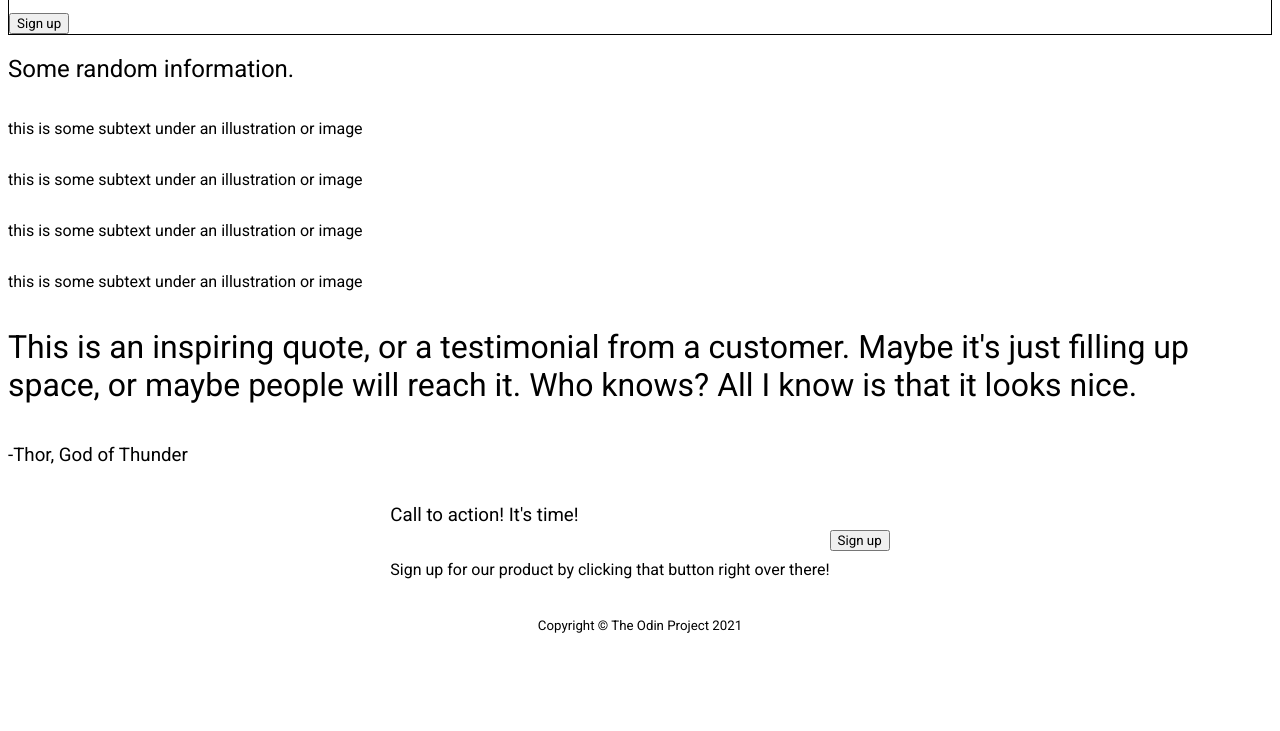
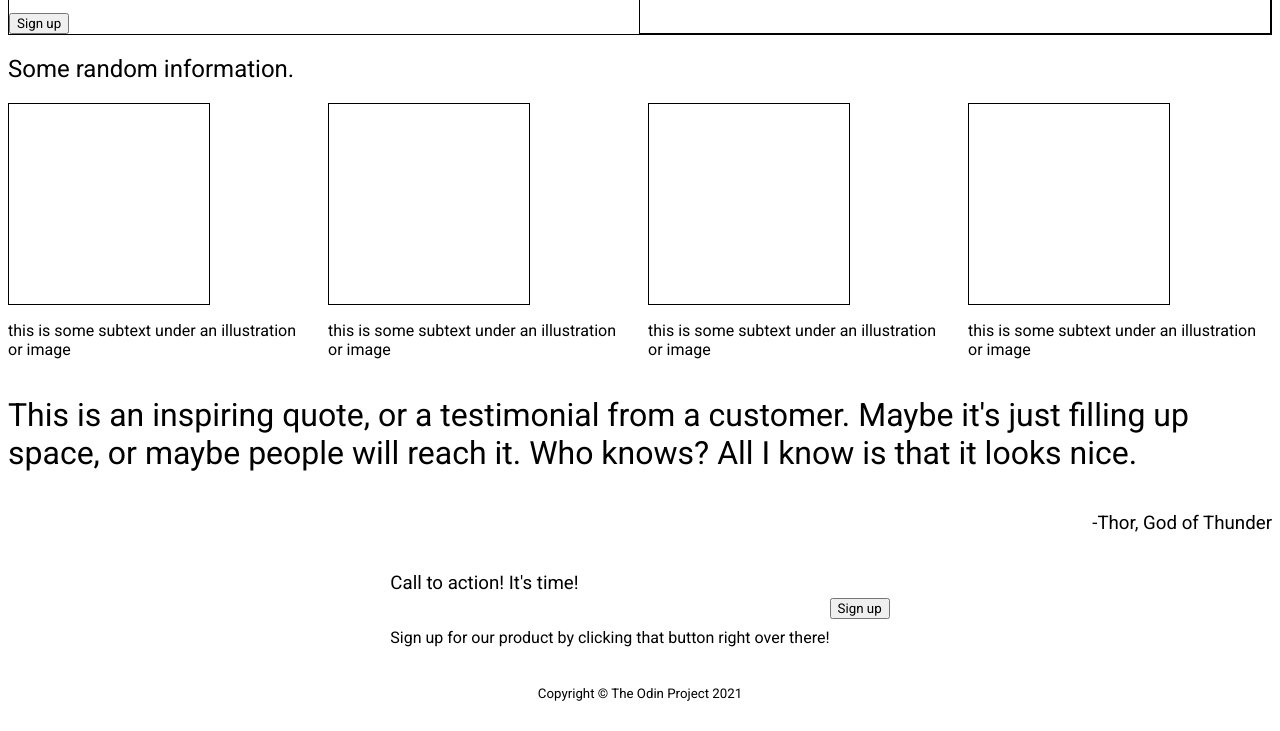
Before and after one commit to deep-vinci/landing-page, a plain HTML site: page index.html in a window 1280 px wide. Shown: the part 184-915 px from the top of the page. Before the commit the page ends 847 px from the top, so only its background shows below. Drawn offline with Linux system fonts and the light colour scheme; a web font is replaced by a local one.

Commit message:
modified layout of section-four by nesting button parent div inside parent div of text div

```diff
--- a/index.html
+++ b/index.html
@@ -20,70 +20,82 @@
         </ul>
     </nav>
 
+    <!-- layout done -->
     <div class="section-one">
-        <div>
+        <div class="subsection-one">
             <h1>This website is awesome</h1>
             <p>This website has some subtext that goes here under the main title. It's a smaller font and the color is lower contrast</p>
             <button>Sign up</button>
         </div>
+        <div class="subsection-two">
             <div>
                 <p>this is a placholder for an image</p>
             </div>
         </div>
+    </div>
 
+    <!-- layout done -->
     <div class="section-two">
-        <div>
+        <div class="info">
             <h2>
                 Some random information.
             </h2>
         </div>
-        <div>
-            <div class="illustration-box"></div>
+        <div class="below-info">
+            <div class="illustration-box">
+                <div class="box"></div>
                 <div>
                     <p>this is some subtext under an illustration or image</p>
                 </div>
             </div>
-        <div>
-            <div class="illustration-box"></div>
+            <div class="illustration-box">
+                <div class="box"></div>
                 <div>
                     <p>this is some subtext under an illustration or image</p>
                 </div>
             </div>
-        <div>
-            <div class="illustration-box"></div>
+            <div class="illustration-box">
+                <div class="box"></div>
                 <div>
                     <p>this is some subtext under an illustration or image</p>
                 </div>
             </div>
-        <div>
-            <div class="illustration-box"></div>
+            <div class="illustration-box">
+                <div class="box"></div>
                 <div>
                     <p>this is some subtext under an illustration or image</p>
                 </div>
             </div>
+
+        </div>
     </div>
 
+    <!-- layout done -->
     <div class="section-three">
         <div>
             <h1>This is an inspiring quote, or a testimonial from a customer. Maybe it's just filling up space, or maybe people will reach it. Who knows? All I know is that it looks nice.</h1>
         </div>
-        <div>
+        <div class="said-by">
             <h3>-Thor, God of Thunder</h3>
         </div>
     </div>
 
+    <!-- layout done -->
     <div class="section-four">
+        <div>
             <div>
                 <div>
                     <h3>Call to action! It's time!</h3>
                     <p>Sign up for our product by clicking that button right over there!</p>
                 </div>
             </div>
-        <div>
+            <div class="cta-button">
                 <button>Sign up</button>
             </div>
         </div>
+    </div>
 
+    <!-- layout done -->
     <div class="footer">
         <div>
             <h5>Copyright &copy; The Odin Project 2021</h5>
```
Lines whose indentation alone changed are shown as unchanged.
